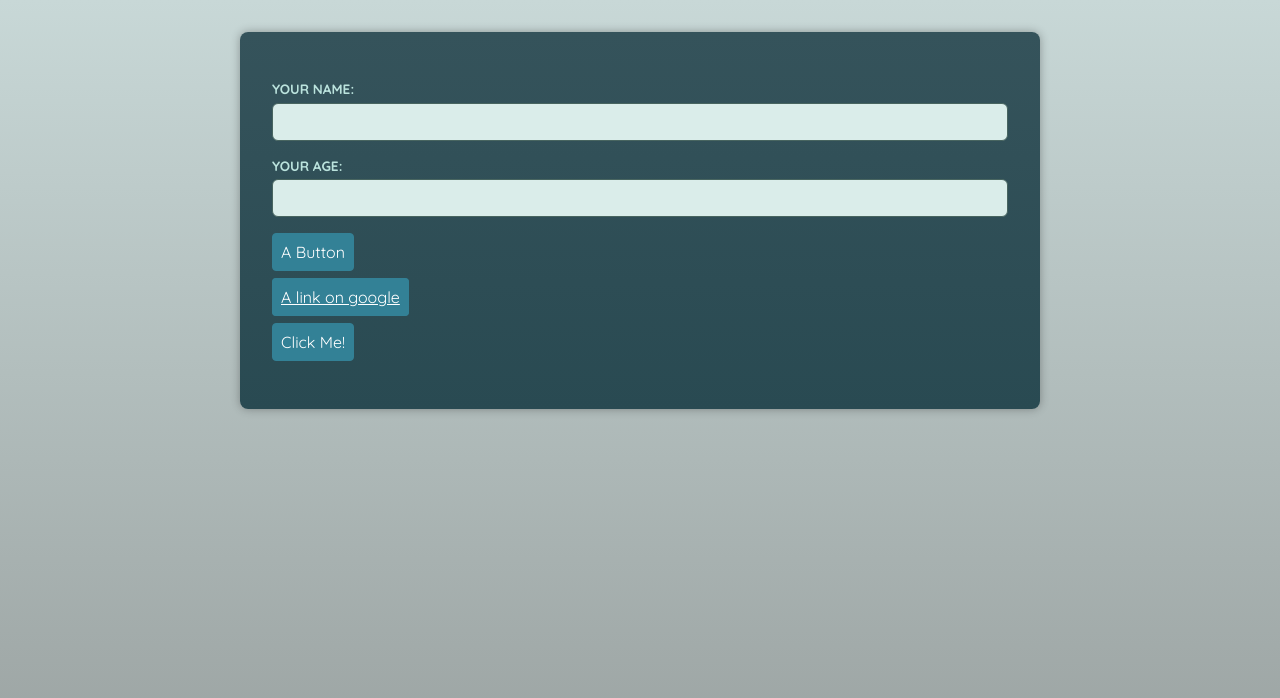
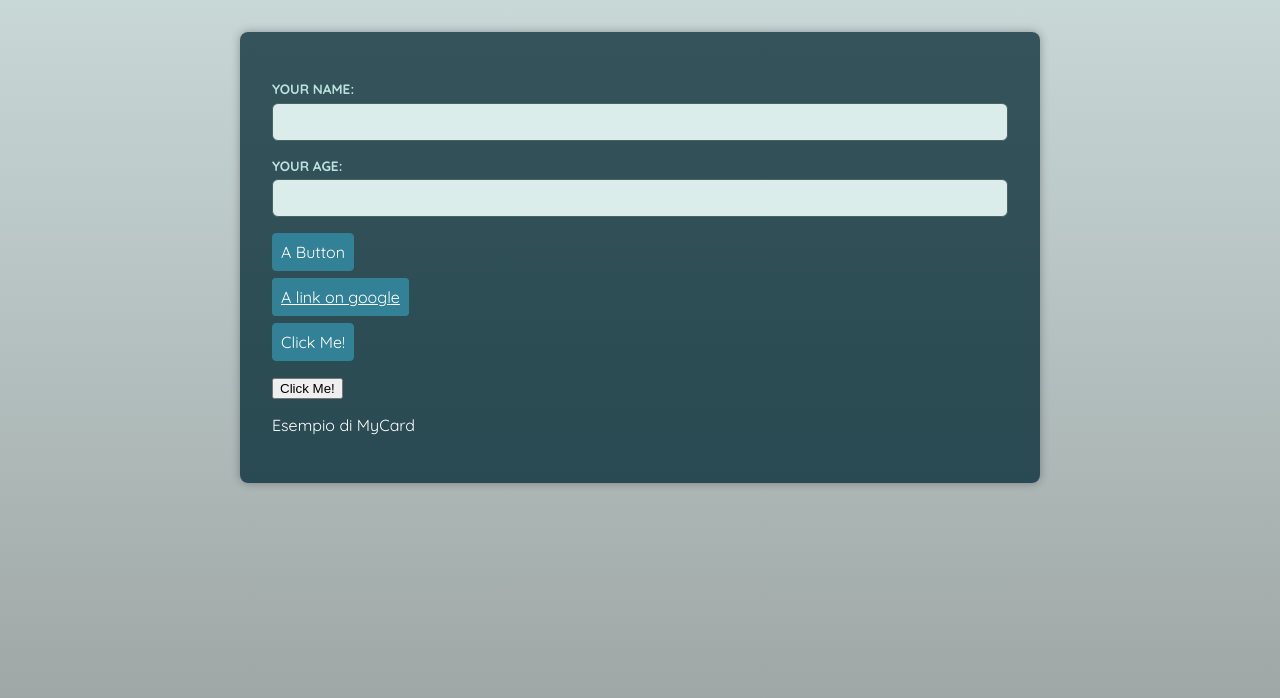
Before and after one commit to nikkali73/adv-components, a React (Vite) app: page / in a window 1280 px wide. Shown: the top 698 px of the page. Built offline with nearby package versions, Linux system fonts and the light colour scheme; a web font is replaced by a local one.

Commit message:
Inserito il componente MyCard.tsx

```diff
--- a/src/App.tsx
+++ b/src/App.tsx
@@ -1,6 +1,7 @@
 import Input from "./components/Input.tsx";
 import Button from './components/Button.tsx';
 import Container from "./components/Container.tsx";
+import DemoCard from "./components/MyCard.tsx";
 
 function App(){
   return <main>
@@ -15,6 +16,9 @@ function App(){
     <p>
       <Container as={Button}>Click Me!</Container>
     </p>
+    <p>
+      <DemoCard></DemoCard>
+    </p>
   </main>
 }
 
--- /dev/null
+++ b/src/components/MyCard.tsx
@@ -0,0 +1,23 @@
+import { type ReactNode } from "react";
+
+type MyCardProps = {
+    title: string;
+    actions: ReactNode;
+    children: ReactNode;
+}
+
+export function MyCard({title, actions, children}: MyCardProps){
+    return(<section title={title}>
+        {actions}
+        {children}
+    </section>
+    );
+}
+
+export default function DemoCard(){
+    return(<MyCard
+        title="My Card"
+        actions={<button onClick={()=>console.log("Click Me!!")}>Click Me!</button>}>
+            <p>Esempio di MyCard</p>
+        </MyCard>);
+}
```
